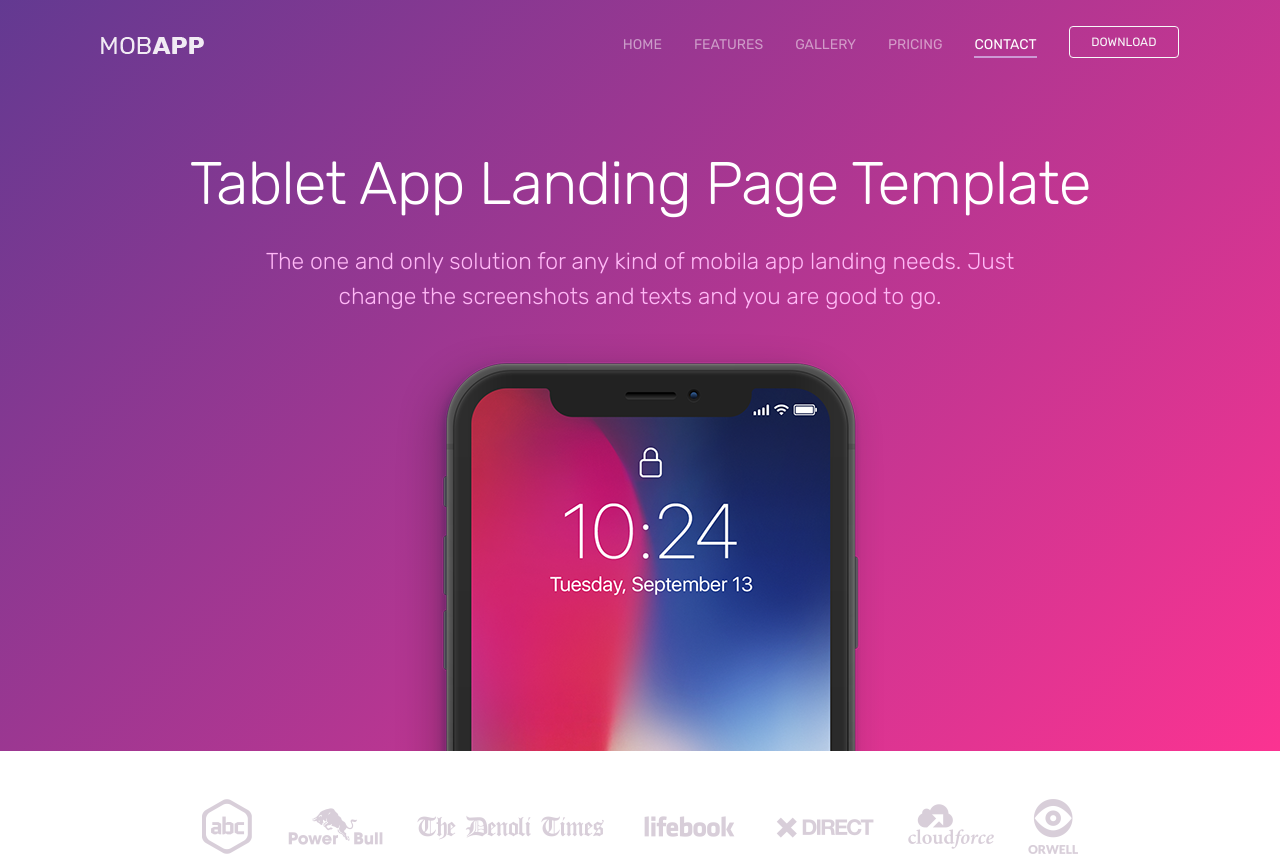
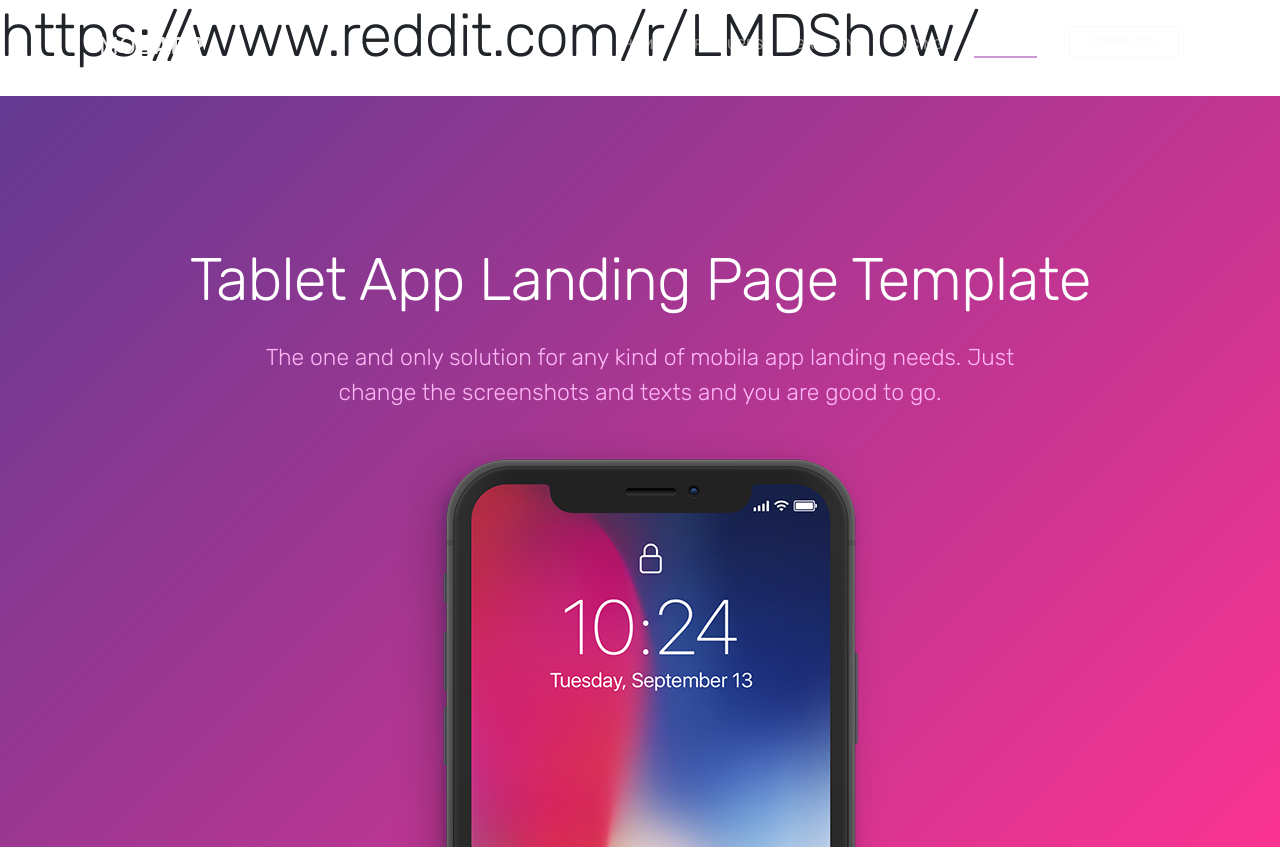
Before and after one commit to Joan2400/T0T3, a plain HTML site: page index.html in a window 1280 px wide. Shown: the top 857 px of the page. Drawn offline with Linux system fonts and the light colour scheme.

Commit message:
Enlace raul

```diff
--- a/index.html
+++ b/index.html
@@ -34,7 +34,7 @@ URI     : https://colorlib.com
 <body data-spy="scroll" data-target="#navbar" data-offset="30">
 
     <!-- Nav Menu -->
-
+    <h1>https://www.reddit.com/r/LMDShow/</h1>
     <div class="nav-menu fixed-top">
         <div class="container">
             <div class="row">
```
